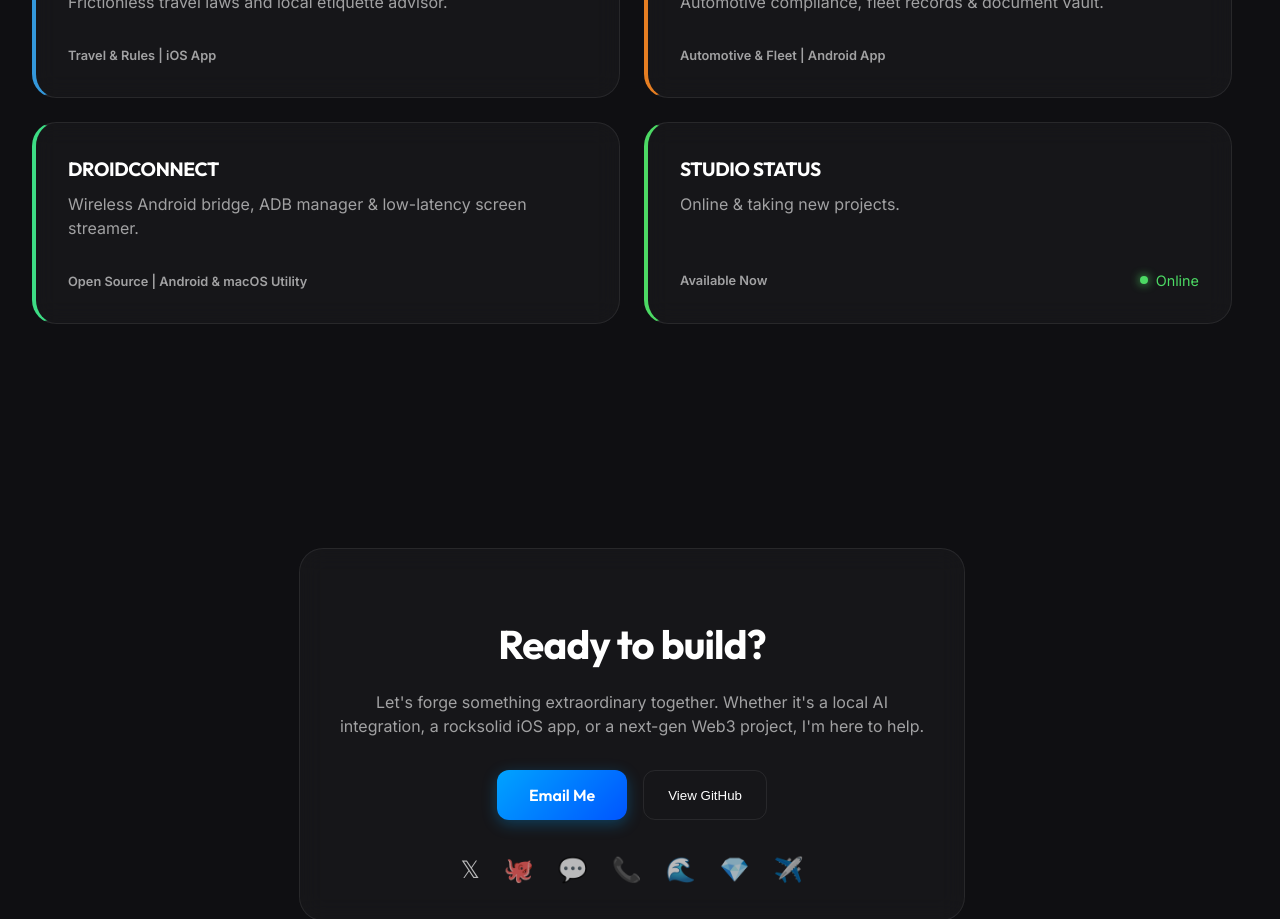
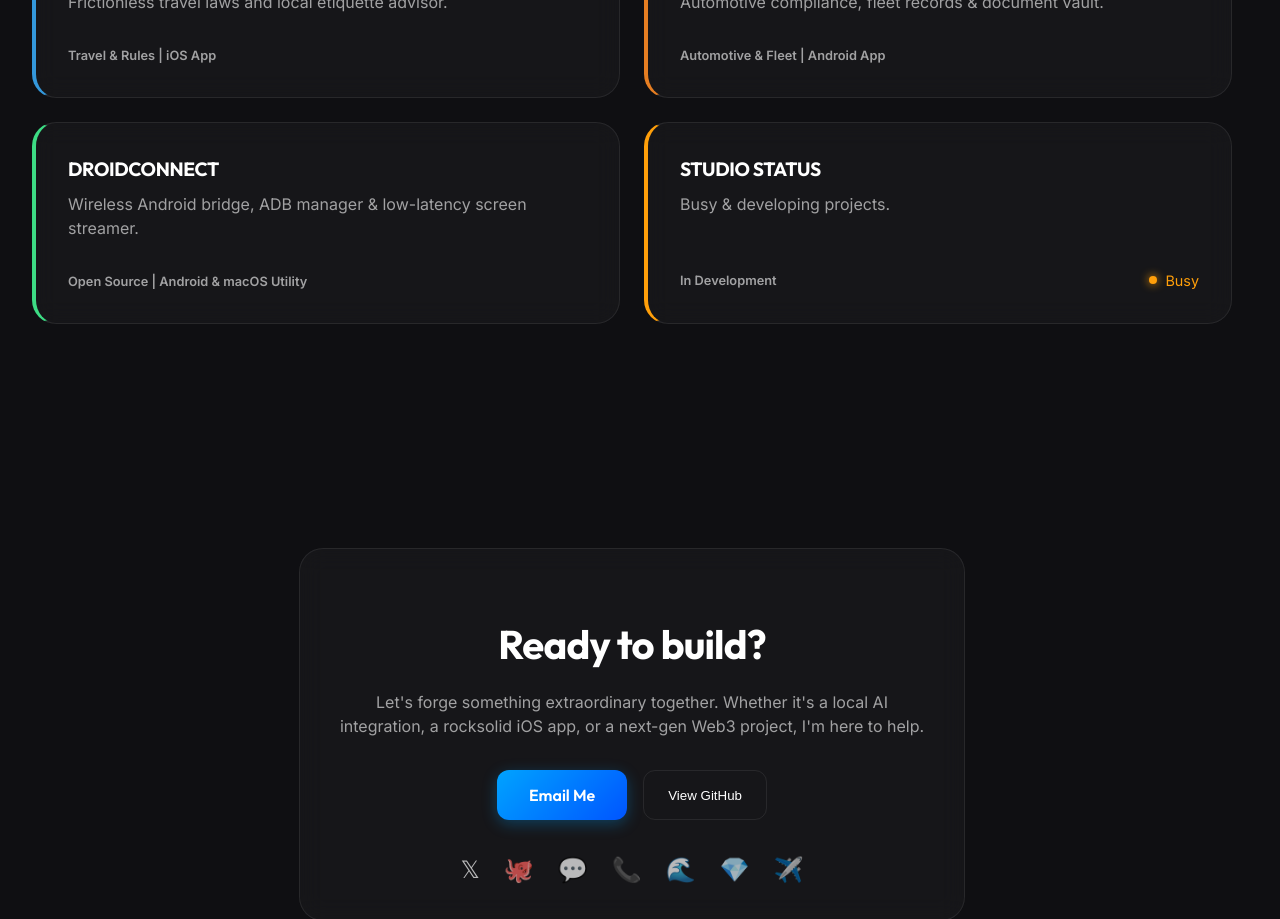
Before and after one commit to PopusoiIonut/bitforge-site, a React (Vite) app: page / in a window 1280 px wide. Shown: the part 1520-2439 px from the top of the page. Built offline with nearby package versions, Linux system fonts and the light colour scheme.

Commit message:
Update studio status to Busy & developing projects

```diff
--- a/src/components/BentoGrid.jsx
+++ b/src/components/BentoGrid.jsx
@@ -115,11 +115,16 @@ const BentoGrid = ({ onOpenProject }) => {
         },
         {
             title: 'STUDIO STATUS',
-            desc: 'Online & taking new projects.',
-            tag: 'Available Now',
+            desc: 'Busy & developing projects.',
+            longDesc: 'BitForge Labs is currently operating at full capacity, actively developing and deploying next-generation mobile, AI, and systems engineering projects. Stay tuned for upcoming releases!',
+            tag: 'In Development',
             grid: 'span 6',
-            color: 'rgba(76, 217, 100, 0.1)',
-            status: true
+            color: 'rgba(255, 159, 10, 0.1)',
+            status: true,
+            statusText: 'Busy',
+            statusColor: '#FF9F0A',
+            tech: ['iOS / macOS', 'Android', 'Local AI', 'Systems Engineering'],
+            features: ['Active Project Development', 'Next-Gen App Architecture', 'Local Intelligence & SDR']
         }
     ];
 
@@ -176,9 +181,9 @@ const BentoGrid = ({ onOpenProject }) => {
                         <div style={{ marginTop: '2rem', display: 'flex', justifyContent: 'space-between', alignItems: 'center' }}>
                             <span style={{ fontSize: '0.8rem', opacity: 0.6, fontWeight: '600' }}>{p.tag}</span>
                             {p.status && (
-                                <span style={{ display: 'flex', alignItems: 'center', gap: '8px', fontSize: '0.9rem', color: '#4CD964' }}>
-                                    <span style={{ width: 8, height: 8, background: '#4CD964', borderRadius: '50%', boxShadow: '0 0 10px #4CD964' }}></span>
-                                    Online
+                                <span style={{ display: 'flex', alignItems: 'center', gap: '8px', fontSize: '0.9rem', color: p.statusColor || '#FF9F0A' }}>
+                                    <span style={{ width: 8, height: 8, background: p.statusColor || '#FF9F0A', borderRadius: '50%', boxShadow: `0 0 10px ${p.statusColor || '#FF9F0A'}` }}></span>
+                                    {p.statusText || 'Busy'}
                                 </span>
                             )}
                         </div>
```
